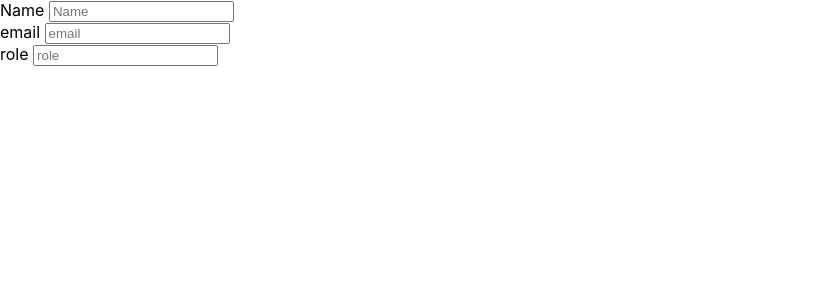
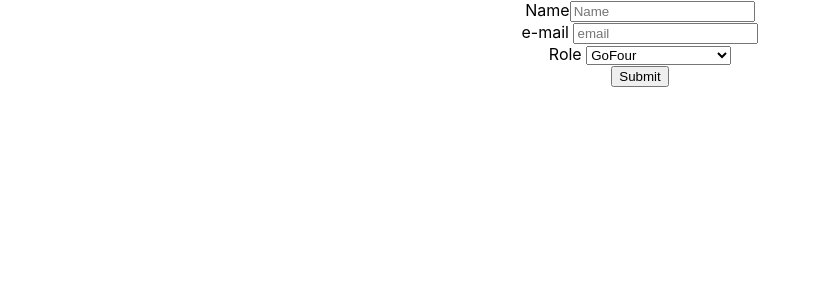
Before and after one commit to bloominstituteoftechnology/team-builder, a React (Create React App) app: page / in a window 1280 px wide. Shown: the top 300 px of the page, without its empty margins (0-821 px from the left). Built offline with nearby package versions, Linux system fonts and the light colour scheme.

Commit message:
Add function from App to set teammeber in Form.

```diff
--- a/src/App.css
+++ b/src/App.css
@@ -1,3 +1,3 @@
 .App {
-  /* text-align: center; */
+  text-align: center;
 }
--- a/src/App.js
+++ b/src/App.js
@@ -1,12 +1,17 @@
-import React from 'react';
-import Form from './Form';
+import React, {useState} from 'react';
+import Form from './Components/Form';
 
 import './App.css';
 
 function App() {
+  const [teamMember, setTeamMember] = useState('')
+
+  const submit = person => {
+    setTeamMember(...teamMember, person)
+  }
   return (
     <div className="App">
-      <Form />
+      <Form submit={submit}/>
     </div>
   );
 }
--- /dev/null
+++ b/src/Components/Form.js
@@ -0,0 +1,60 @@
+import React, {useState} from 'react';
+
+export default function Form(props) {
+
+    const [input, setInput] = useState({
+        name: "",
+        email: "",
+        role: ""
+    });
+    const changeHandler = event => {
+        setInput({ ...input, [event.target.name]: event.target.value });
+        console.log(event.target.value);
+      };
+
+      const submitInfo = event => {
+        event.preventDefault();
+        props.submit(input)
+        setInput({name: "", email: "", role: ""})
+        console.log("I'm submitting :")
+      }
+    return (
+        <div>
+            <form onSubmit={submitInfo}>
+                <label htmlFor="title">Name</label>
+                    <input
+                         name="name"
+                         id="name"
+                         type="text"
+                         placeholder="Name"
+                         onChange={changeHandler}
+                         value={input.name}
+                    />
+                     <br />
+
+                <label htmlFor="email">e-mail </label>
+                    <input
+                         name="email"
+                         id="email"
+                         type="text"
+                         placeholder="email"
+                         onChange={changeHandler}
+                         value={input.email}
+                    />
+                    <br />
+
+                <label htmlFor="role">Role </label>
+                    <select>
+                        <option>GoFour</option>
+                        <option>UI</option>
+                        <option>UX</option>
+                        <option>Front End Developer</option>
+                        <option>Back End Developer</option>
+                        <option>Project Manager</option>
+                    </select>
+                     <br />
+                    <input type='submit' />
+            </form>
+        </div>
+    )
+};
--- a/src/Form.js
+++ /dev/null
@@ -1,52 +0,0 @@
-import React, {useState} from 'react'
-
-export default function Form() {
-    const [teamMember, setTeamMember] = useState({
-        name: "",
-        email: "",
-        role: ""
-    })
-    const changeHandler = event => {
-        setTeamMember({ ...teamMember, [event.target.name]: event.target.value });
-        console.log(event.target.value);
-      };
-
-    return (
-        <div>
-            <form>
-                <label htmlFor="title">Name </label>
-                    <input
-                         name="Name"
-                         id="Name"
-                         type="text"
-                         placeholder="Name"
-                         onChange={changeHandler}
-                         value={teamMember.name}
-                    />
-                     <br />
-
-                <label htmlFor="email">email </label>
-                    <input
-                         name="email"
-                         id="email"
-                         type="text"
-                         placeholder="email"
-                         onChange={changeHandler}
-                         value={teamMember.email}
-                    />
-                    <br />
-
-                <label htmlFor="trole">role </label>
-                    <input
-                         name="role"
-                         id="role"
-                         type="text"
-                         placeholder="role"
-                         onChange={changeHandler}
-                         value={teamMember.role}
-                    />
-                     <br />
-            </form>
-        </div>
-    )
-};
```
